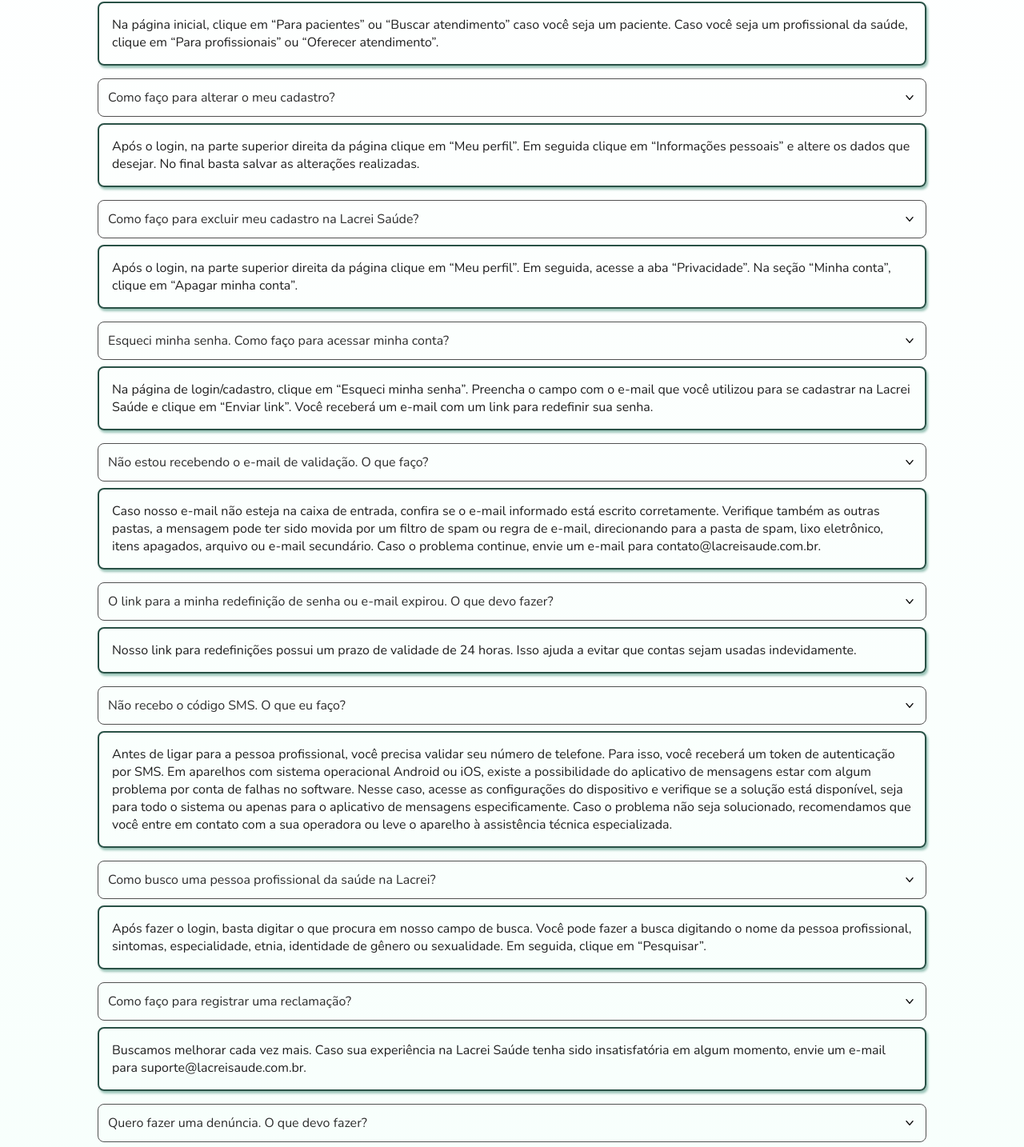
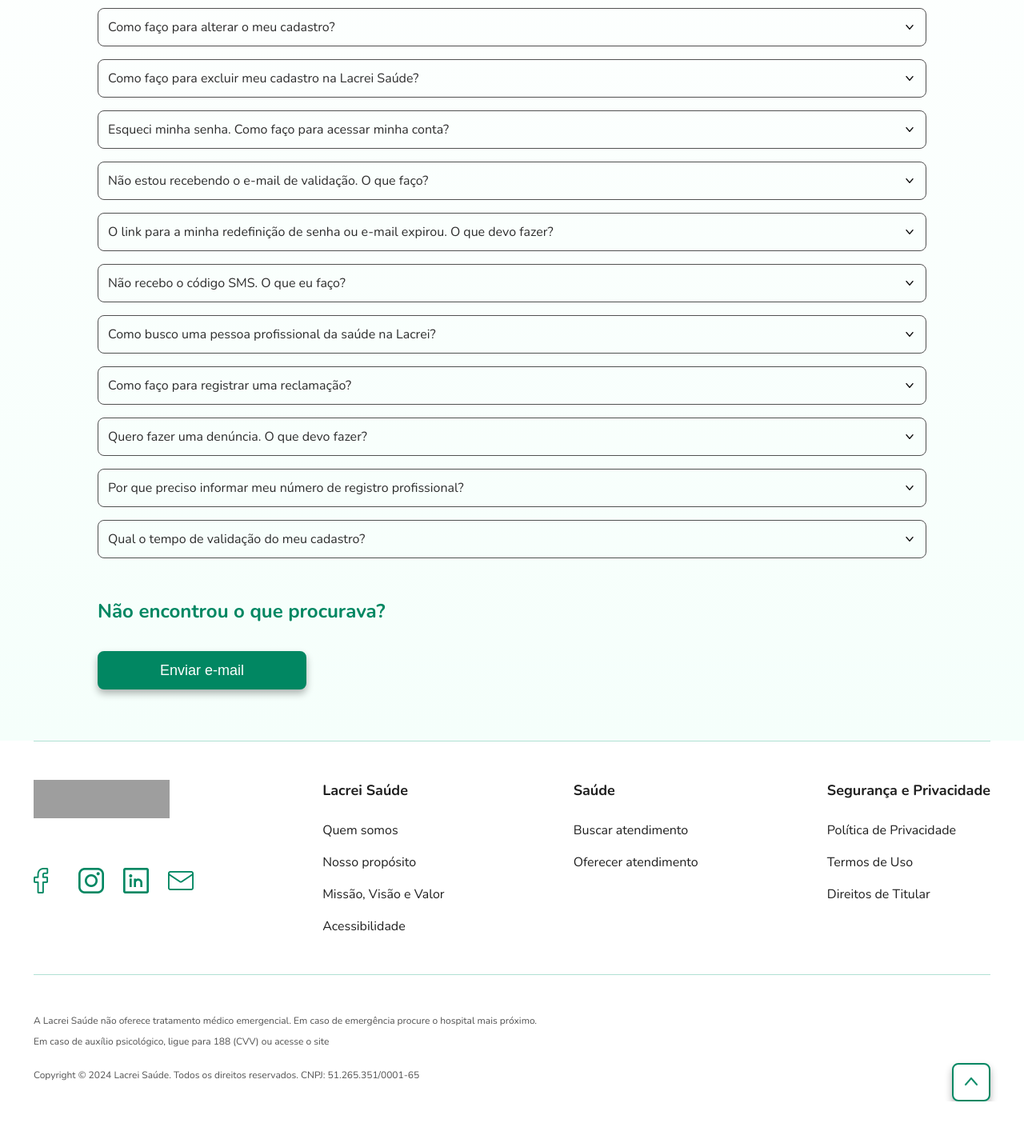
Before and after one commit to silviaabe/lacrei_saude, a Next.js app: page /help in a window 1280 px wide. Shown: the part 406-1840 px from the top of the page at 80% size. After the commit the page ends 1783 px from the top, so only its background shows below. Built offline with nearby package versions, Linux system fonts and the light colour scheme; grey boxes are pictures that could not be loaded.

Commit message:
refactor: faq questions and answers

```diff
--- a/jest.config.js
+++ b/jest.config.js
@@ -1,4 +1,4 @@
-const nextJest = require("next/jest"); // Usando require aqui
+import nextJest from "next/jest.js"; // Manter a correção para .js
 
 const createJestConfig = nextJest({ dir: "./" });
 
@@ -8,7 +8,7 @@
   moduleNameMapper: {
     "^@/(.*)$": "<rootDir>/src/$1",
   },
-  setupFiles: ['<rootDir>/src/setupTests.js'],
+  setupFiles: ['<rootDir>/src/setupTests.js'], // Corrigido
 };
 
-module.exports = createJestConfig(customJestConfig); // Exporte usando module.exports
+export default createJestConfig(customJestConfig);
--- a/src/app/help/page.tsx
+++ b/src/app/help/page.tsx
@@ -3,7 +3,9 @@
 import styled from "styled-components"
 import ArrowRight from "./arrow-right.png"
 import ArrowDown from "./arrow-down.png"
+import ArrowUp from "./arrow-up.png"
 import Image from "next/image"
+import { useState } from "react"
 
 export const MainContainer = styled.div`
   display: flex;
@@ -156,7 +158,76 @@
   box-shadow: rgb(154, 196, 184) 2px 3px 3px;
 `
 
+const faqData = [
+  {
+    question: "Como faço para me cadastrar na Lacrei Saúde?",
+    answer:
+      "Na página inicial, clique em “Para pacientes” ou “Buscar atendimento” caso você seja um paciente. Caso você seja um profissional da saúde, clique em “Para profissionais” ou “Oferecer atendimento”.",
+  },
+  {
+    question: "Como faço para alterar o meu cadastro?",
+    answer:
+      "Após o login, na parte superior direita da página clique em “Meu perfil”. Em seguida clique em “Informações pessoais” e altere os dados que desejar. No final basta salvar as alterações realizadas.",
+  },
+  {
+    question: "Como faço para excluir meu cadastro na Lacrei Saúde?",
+    answer:
+      "Após o login, na parte superior direita da página clique em “Meu perfil”. Em seguida, acesse a aba “Privacidade”. Na seção “Minha conta”, clique em “Apagar minha conta”.",
+  },
+  {
+    question: "Esqueci minha senha. Como faço para acessar minha conta?",
+    answer:
+      "Na página de login/cadastro, clique em “Esqueci minha senha”. Preencha o campo com o e-mail que você utilizou para se cadastrar na Lacrei Saúde e clique em “Enviar link”. Você receberá um e-mail com um link para redefinir sua senha.",
+  },
+  {
+    question: "Não estou recebendo o e-mail de validação. O que faço?",
+    answer:
+      "Caso nosso e-mail não esteja na caixa de entrada, confira se o e-mail informado está escrito corretamente. Verifique também as outras pastas, a mensagem pode ter sido movida por um filtro de spam ou regra de e-mail, direcionando para a pasta de spam, lixo eletrônico, itens apagados, arquivo ou e-mail secundário. Caso o problema continue, envie um e-mail para contato@lacreisaude.com.br.",
+  },
+  {
+    question: "O link para a minha redefinição de senha ou e-mail expirou. O que devo fazer?",
+    answer:
+      "Nosso link para redefinições possui um prazo de validade de 24 horas. Isso ajuda a evitar que contas sejam usadas indevidamente.",
+  },
+  {
+    question: "Não recebo o código SMS. O que eu faço?",
+    answer:
+      "Antes de ligar para a pessoa profissional, você precisa validar seu número de telefone. Para isso, você receberá um token de autenticação por SMS. Em aparelhos com sistema operacional Android ou iOS, existe a possibilidade do aplicativo de mensagens estar com algum problema por conta de falhas no software. Nesse caso, acesse as configurações do dispositivo e verifique se a solução está disponível, seja para todo o sistema ou apenas para o aplicativo de mensagens especificamente. Caso o problema não seja solucionado, recomendamos que você entre em contato com a sua operadora ou leve o aparelho à assistência técnica especializada.",
+  },
+  {
+    question: "Como busco uma pessoa profissional da saúde na Lacrei?",
+    answer:
+      "Após fazer o login, basta digitar o que procura em nosso campo de busca. Você pode fazer a busca digitando o nome da pessoa profissional, sintomas, especialidade, etnia, identidade de gênero ou sexualidade. Em seguida, clique em “Pesquisar”.",
+  },
+  {
+    question: "Como faço para registrar uma reclamação?",
+    answer:
+      "Buscamos melhorar cada vez mais. Caso sua experiência na Lacrei Saúde tenha sido insatisfatória em algum momento, envie um e-mail para suporte@lacreisaude.com.br.",
+  },
+  {
+    question: "Quero fazer uma denúncia. O que devo fazer?",
+    answer:
+      "Para fazer uma denúncia, você precisa fazer o login. Após o login, acesse a página da pessoa profissional que deseja denunciar e clique em “Denunciar”.",
+  },
+  {
+    question: "Por que preciso informar meu número de registro profissional?",
+    answer:
+      "Caso você seja uma pessoa profissional, precisamos do seu número de registro para manter um ambiente seguro dentro da Lacrei Saúde. Após a validação, vamos seguir com o seu cadastro em nosso site.",
+  },
+  {
+    question: "Qual o tempo de validação do meu cadastro?",
+    answer:
+      "Após preencher todas as informações necessárias, você receberá um e-mail em até 2 dias úteis com os próximos passos para a finalização do seu cadastro na plataforma.",
+  },
+];
+
 export default function Help() {
+  const [openIndex, setOpenIndex] = useState<number | null>(null);
+
+  const handleToggleAnswer = (index: number) => {
+    setOpenIndex(openIndex === index ? null : index);
+  };
+
   return (
     <MainContainer>
       <Section>
@@ -174,113 +245,19 @@
         </div>
         <Subtitle>Aqui, você encontra as dúvidas mais frequentes!</Subtitle>
         <Faq>
-          <QuestionBox>
-            <Question>
-              <p>Como faço para me cadastrar na Lacrei Saúde?</p>
-              <Image src={ArrowDown} alt="" width={16} height={16}/>
+        {faqData.map((item, index) => (
+          <QuestionBox key={index}>
+            <Question onClick={() => handleToggleAnswer(index)}>
+              <p>{item.question}</p>
+              <Image src={openIndex === index ? ArrowUp : ArrowDown} alt="seta para cima ou para baixo" width={16} height={16}/>
             </Question>
+            {openIndex === index && (
             <Answer>
-              <p>Na página inicial, clique em “Para pacientes” ou “Buscar atendimento” caso você seja um paciente. Caso você seja um profissional da saúde, clique em “Para profissionais” ou “Oferecer atendimento”.</p>
+              <p>{item.answer}</p>
             </Answer>
+            )}
           </QuestionBox>
-          <QuestionBox>
-            <Question>
-              <p>Como faço para alterar o meu cadastro?</p>
-              <Image src={ArrowDown} alt="" width={16} height={16}/>
-            </Question>
-            <Answer>
-              <p>Após o login, na parte superior direita da página clique em “Meu perfil”. Em seguida clique em “Informações pessoais” e altere os dados que desejar. No final basta salvar as alterações realizadas.</p>
-            </Answer>
-          </QuestionBox>
-          <QuestionBox>
-            <Question>
-              <p>Como faço para excluir meu cadastro na Lacrei Saúde?</p>
-              <Image src={ArrowDown} alt="" width={16} height={16}/>
-            </Question>
-            <Answer>
-              <p>Após o login, na parte superior direita da página clique em “Meu perfil”. Em seguida, acesse a aba “Privacidade”. Na seção “Minha conta”, clique em “Apagar minha conta”.</p>
-            </Answer>
-          </QuestionBox>
-          <QuestionBox>
-            <Question>
-              <p>Esqueci minha senha. Como faço para acessar minha conta?</p>
-              <Image src={ArrowDown} alt="" width={16} height={16}/>
-            </Question>
-            <Answer>
-              <p>Na página de login/cadastro, clique em “Esqueci minha senha”. Preencha o campo com o e-mail que você utilizou para se cadastrar na Lacrei Saúde e clique em “Enviar link”. Você receberá um e-mail com um link para redefinir sua senha.</p>
-            </Answer>
-          </QuestionBox>
-          <QuestionBox>
-            <Question>
-              <p>Não estou recebendo o e-mail de validação. O que faço?</p>
-              <Image src={ArrowDown} alt="" width={16} height={16}/>
-            </Question>
-            <Answer>
-              <p>Caso nosso e-mail não esteja na caixa de entrada, confira se o e-mail informado está escrito corretamente. Verifique também as outras pastas, a mensagem pode ter sido movida por um filtro de spam ou regra de e-mail, direcionando para a pasta de spam, lixo eletrônico, itens apagados, arquivo ou e-mail secundário. Caso o problema continue, envie um e-mail para contato@lacreisaude.com.br.</p>
-            </Answer>
-          </QuestionBox>
-          <QuestionBox>
-            <Question>
-              <p>O link para a minha redefinição de senha ou e-mail expirou. O que devo fazer?</p>
-              <Image src={ArrowDown} alt="" width={16} height={16}/>
-            </Question>
-            <Answer>
-              <p>Nosso link para redefinições possui um prazo de validade de 24 horas. Isso ajuda a evitar que contas sejam usadas indevidamente.</p>
-            </Answer>
-          </QuestionBox>
-          <QuestionBox>
-            <Question>
-              <p>Não recebo o código SMS. O que eu faço?</p>
-              <Image src={ArrowDown} alt="" width={16} height={16}/>
-            </Question>
-            <Answer>
-              <p>Antes de ligar para a pessoa profissional, você precisa validar seu número de telefone. Para isso, você receberá um token de autenticação por SMS. Em aparelhos com sistema operacional Android ou iOS, existe a possibilidade do aplicativo de mensagens estar com algum problema por conta de falhas no software. Nesse caso, acesse as configurações do dispositivo e verifique se a solução está disponível, seja para todo o sistema ou apenas para o aplicativo de mensagens especificamente. Caso o problema não seja solucionado, recomendamos que você entre em contato com a sua operadora ou leve o aparelho à assistência técnica especializada.</p>
-            </Answer>
-          </QuestionBox>
-          <QuestionBox>
-            <Question>
-              <p>Como busco uma pessoa profissional da saúde na Lacrei?</p>
-              <Image src={ArrowDown} alt="" width={16} height={16}/>
-            </Question>
-            <Answer>
-              <p>Após fazer o login, basta digitar o que procura em nosso campo de busca. Você pode fazer a busca digitando o nome da pessoa profissional, sintomas, especialidade, etnia, identidade de gênero ou sexualidade. Em seguida, clique em “Pesquisar”.</p>
-            </Answer>
-          </QuestionBox>
-          <QuestionBox>
-            <Question>
-              <p>Como faço para registrar uma reclamação?</p>
-              <Image src={ArrowDown} alt="" width={16} height={16}/>
-            </Question>
-            <Answer>
-              <p>Buscamos melhorar cada vez mais. Caso sua experiência na Lacrei Saúde tenha sido insatisfatória em algum momento, envie um e-mail para suporte@lacreisaude.com.br.</p>
-            </Answer>
-          </QuestionBox>
-          <QuestionBox>
-            <Question>
-              <p>Quero fazer uma denúncia. O que devo fazer?</p>
-              <Image src={ArrowDown} alt="" width={16} height={16}/>
-            </Question>
-            <Answer>
-              <p>Para fazer uma denúncia, você precisa fazer o login. Após o login, acesse a página da pessoa profissional que deseja denunciar e clique em “Denunciar”.</p>
-            </Answer>
-          </QuestionBox>
-          <QuestionBox>
-            <Question>
-              <p>Por que preciso informar meu número de registro profissional?</p>
-              <Image src={ArrowDown} alt="" width={16} height={16}/>
-            </Question>
-            <Answer>
-              <p>Caso você seja uma pessoa profissional, precisamos do seu número de registro para manter um ambiente seguro dentro da Lacrei Saúde. Após a validação, vamos seguir com o seu cadastro em nosso site.</p>
-            </Answer>
-          </QuestionBox>
-          <QuestionBox>
-            <Question>
-              <p>Qual o tempo de validação do meu cadastro?</p>
-              <Image src={ArrowDown} alt="" width={16} height={16}/>
-            </Question><Answer>
-              <p>Após preencher todas as informações necessárias, você receberá um e-mail em até 2 dias úteis com os próximos passos para a finalização do seu cadastro na plataforma.</p>
-            </Answer>
-          </QuestionBox>
+        ))}
         </Faq>
         <Bottom>
           <BottomTitle>Não encontrou o que procurava?</BottomTitle>
```
